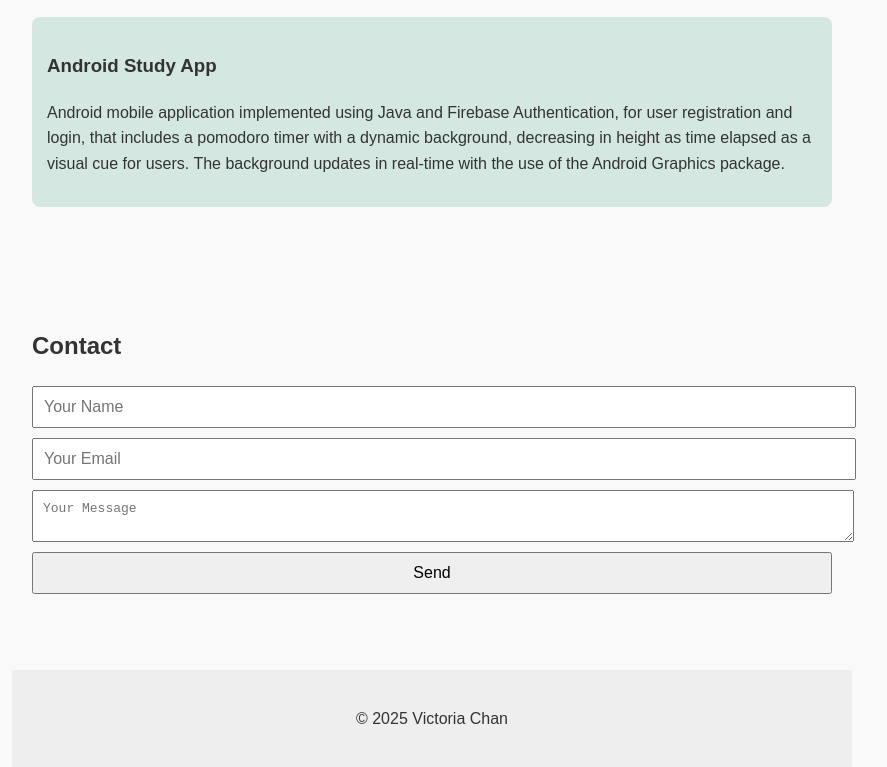
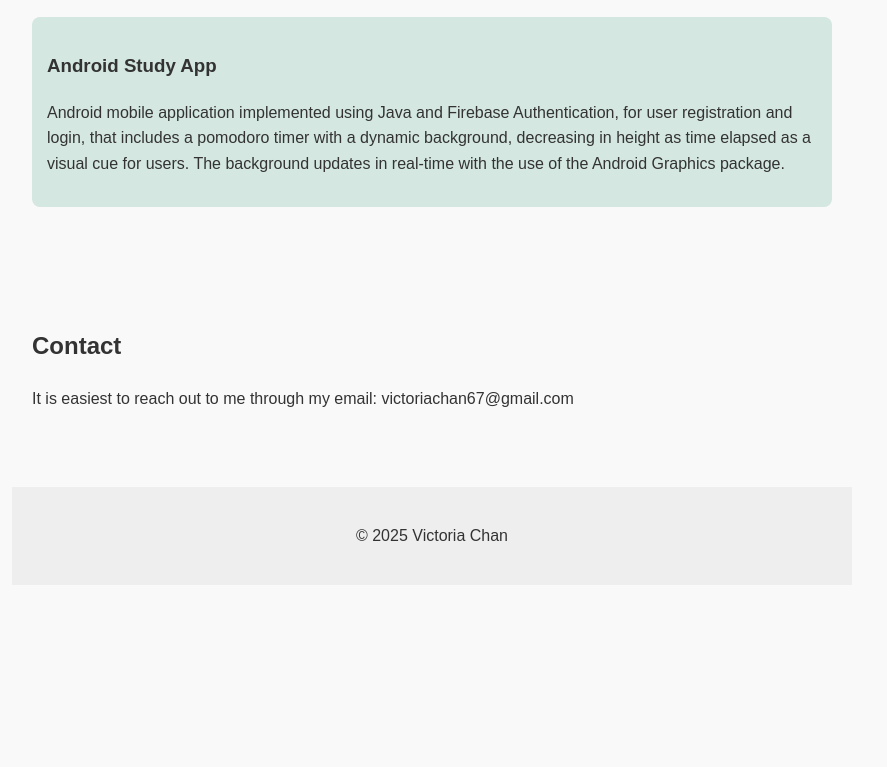
Before and after one commit to vic-chan67/portfolio, a plain HTML site: page index.html in a window 1280 px wide. Shown: the part 1491-2258 px from the top of the page, without its empty margins (208-1095 px from the left). After the commit the page ends 2076 px from the top, so only its background shows below. Drawn offline with Linux system fonts and the light colour scheme.

Commit message:
Removed broken contact form, replaced with a text placeholder

```diff
--- a/index.html
+++ b/index.html
@@ -73,13 +73,16 @@
 
   <section id="contact">
     <h2>Contact</h2>
-    <form id="contact-form">
+    <p>
+      It is easiest to reach out to me through my email: victoriachan67@gmail.com
+    </p>
+    <!-- <form id="contact-form">
       <input type="text" placeholder="Your Name" required />
       <input type="email" placeholder="Your Email" required />
       <textarea placeholder="Your Message" required></textarea>
       <button type="submit">Send</button>
     </form>
-    <p id="form-status"></p>
+    <p id="form-status"></p> -->
   </section>
 
   <footer>
```
